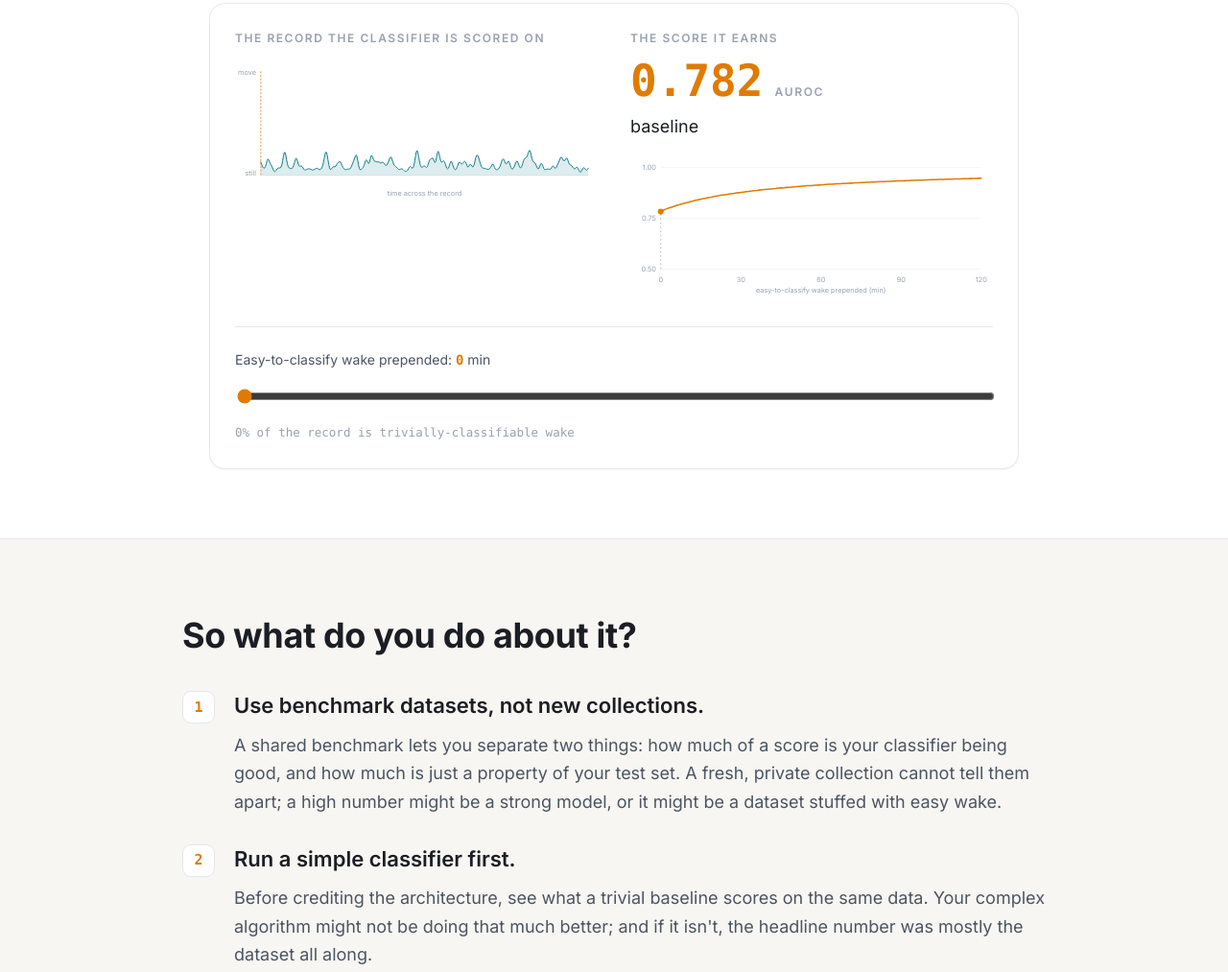
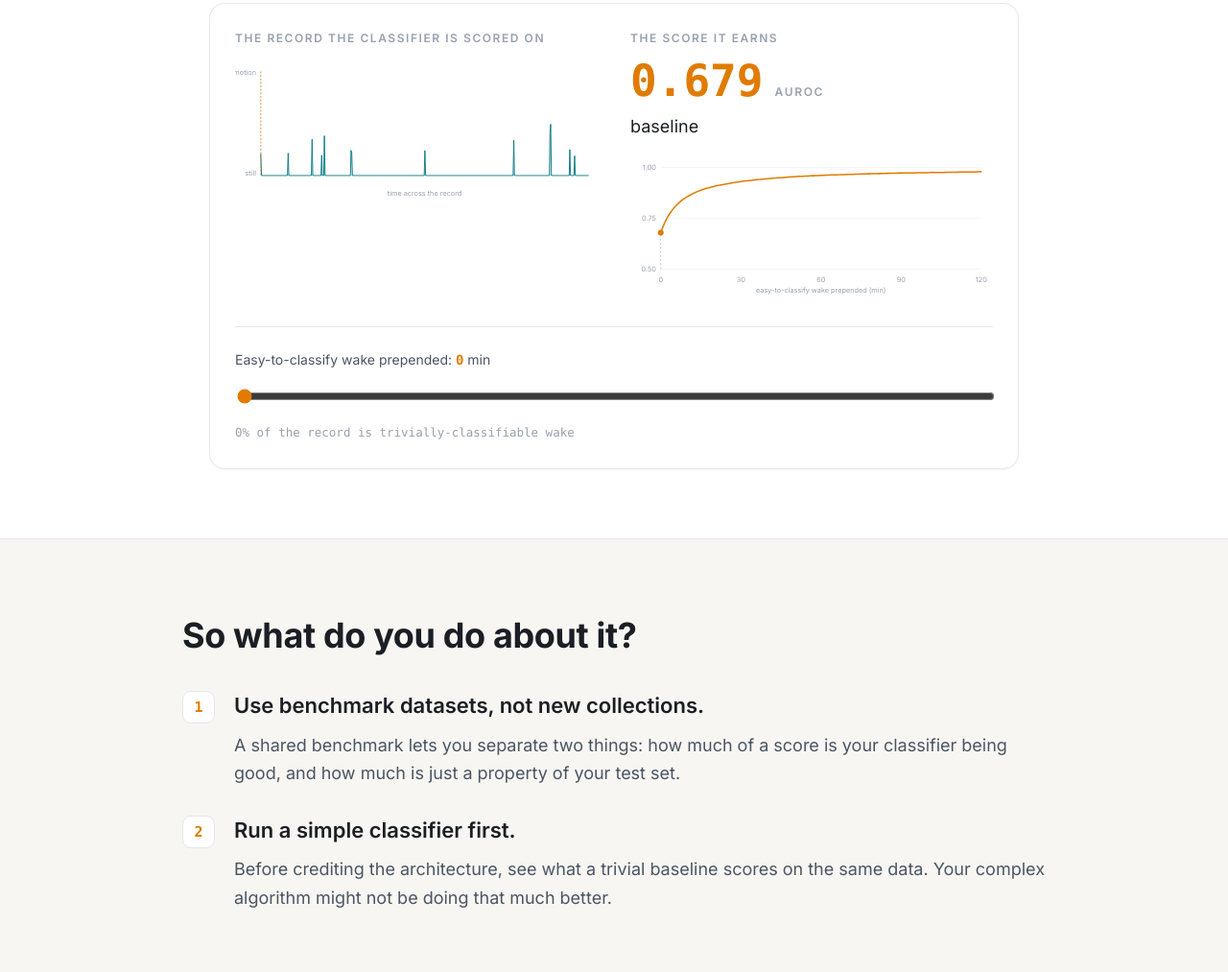
Before and after one commit to Arcascope/explainers, a plain HTML site: page etc/index.html in a window 1280 px wide. Shown: the part 1442-2455 px from the top of the page at 96% size. Drawn offline with Linux system fonts and the light colour scheme.

Commit message:
Port etc_demo.py construction; sleep-like motion; copy tweaks
- Replace the ad-hoc night model with a faithful port of etc_demo.py:
  zero-motion sleep with sparse sudden spikes (~one per 45 min), a
  Poisson wake-activity block, gaussian-smoothed + thresholded labels,
  AUROC of raw movement vs that ground truth (climbs ~0.68 to ~0.97)
- Motion trace now shows raw activity (spiky), matching the script's
  activity panel; y-axis label 'move' -> 'motion'; YMAX 13 -> 16
- Trim solution copy: drop the 'fresh private collection' sentence and
  the 'headline number was mostly the dataset' clause

Co-Authored-By: Claude Fable 5 <noreply@anthropic.com>
Claude-Session: https://claude.ai/code/session_01Kvyo6aLCu24goDN7mvCp6m

```diff
--- a/etc/index.html
+++ b/etc/index.html
@@ -184,7 +184,7 @@
       <div class="n">1</div>
       <div class="txt">
         <h3>Use benchmark datasets, not new collections.</h3>
-        <p>A shared benchmark lets you separate two things: how much of a score is your classifier being good, and how much is just a property of your test set. A fresh, private collection cannot tell them apart; a high number might be a strong model, or it might be a dataset stuffed with easy wake.</p>
+        <p>A shared benchmark lets you separate two things: how much of a score is your classifier being good, and how much is just a property of your test set.</p>
       </div>
     </div>
 
@@ -192,7 +192,7 @@
       <div class="n">2</div>
       <div class="txt">
         <h3>Run a simple classifier first.</h3>
-        <p>Before crediting the architecture, see what a trivial baseline scores on the same data. Your complex algorithm might not be doing that much better; and if it isn't, the headline number was mostly the dataset all along.</p>
+        <p>Before crediting the architecture, see what a trivial baseline scores on the same data. Your complex algorithm might not be doing that much better.</p>
       </div>
     </div>
   </section>
@@ -215,24 +215,24 @@
     for(let i=-r;i<=r;i++){ const v=Math.exp(-(i*i)/(2*s*s)); k.push(v); sum+=v; }
     return x.map((_,i)=>{ let a=0; for(let j=-r;j<=r;j++){ const idx=Math.min(x.length-1,Math.max(0,i+j)); a+=x[idx]*k[j+r]; } return a/sum; });
   }
-  const SIGMA=2;
+  // ---- Poisson sampler (Knuth) for the wake-activity block, as in etc_demo.py ----
+  function poisson(lam){ const L=Math.exp(-lam); let k=0,p=1; do{ k++; p*=rng(); }while(p>L); return k-1; }
 
-  // ---- build one synthetic night: activity = movement, label = true wake ----
-  // sleep is mostly quiet with occasional movement blips; true wake is elevated
-  // but overlaps the blips, so a movement-only classifier is good, not perfect.
-  const NIGHT=420;
-  const night=[], nightLabel=[];
-  for(let i=0;i<NIGHT;i++){
-    const wake = rng()<0.13 ? 1 : 0;
-    let a;
-    if(wake){ a = 2 + rng()*3.5; }
-    else { a = rng()*1.4; if(rng()<0.09) a += 2.5 + rng()*4; }   // sleep movement blip
-    night.push(a); nightLabel.push(wake);
-  }
-  // block of easy-to-classify wake: sustained, clearly above anything in the night
+  // ---- build one synthetic night, following etc_demo.py ----
+  // sleep is 8h of essentially zero motion, punctuated by sparse sudden movement
+  // spikes (about one every 45 min).
+  const NIGHT=480;
+  const night=new Array(NIGHT).fill(0);
+  for(let i=0;i<NIGHT;i++){ if(rng()<0.03) night[i]=3+rng()*5; }
+  // ground truth (computed once): smooth the motion, add a few extra blips, then
+  // threshold. The classifier below is scored against this and never sees it.
+  const smoothed=gauss(night,2);
+  for(let b=0;b<3;b++){ const pos=Math.floor(rng()*smoothed.length); smoothed[pos]+=3+rng()*5; }
+  const nightLabel=smoothed.map(v=> v>1.75 ? 1 : 0);
+  // block of easy-to-classify wake: sustained high movement (Poisson, like the script)
   const MAXW=120;
   const wakeBlock=[];
-  for(let i=0;i<MAXW;i++) wakeBlock.push(9 + rng()*4);
+  for(let i=0;i<MAXW;i++) wakeBlock.push(poisson(8));
 
   // ---- AUROC via average-rank (Mann-Whitney) ----
   function auroc(scores, labels){
@@ -247,9 +247,9 @@
     if(nPos===0||nNeg===0) return 1;
     return (sumPos - nPos*(nPos+1)/2)/(nPos*nNeg);
   }
-  // smoothed activity for a given amount of prepended wake, plus its labels
+  // classifier score = raw movement (movement means wake), plus the labels
   function recordAt(w){
-    const activity = gauss(wakeBlock.slice(0,w).concat(night), SIGMA);
+    const activity = wakeBlock.slice(0,w).concat(night);
     const labels = new Array(w).fill(1).concat(nightLabel);
     return {activity, labels};
   }
@@ -261,11 +261,11 @@
 
   // ================= MOTION FIGURE (left) =================
   const motion=document.getElementById('motion');
-  const MX0=44, MX1=604, MY0=22, MY1=200, YMAX=13;
+  const MX0=44, MX1=604, MY0=22, MY1=200, YMAX=16;
   // static scaffolding
   motion.appendChild(el('line',{class:'axis',x1:MX0,y1:MY1,x2:MX1,y2:MY1}));
   motion.appendChild(el('line',{class:'axis',x1:MX0,y1:MY0,x2:MX0,y2:MY1}));
-  (function(){ const t=el('text',{class:'axlab',x:MX0-8,y:MY0+6,'text-anchor':'end'}); t.textContent='move'; motion.appendChild(t);
+  (function(){ const t=el('text',{class:'axlab',x:MX0-8,y:MY0+6,'text-anchor':'end'}); t.textContent='motion'; motion.appendChild(t);
     const t2=el('text',{class:'axlab',x:MX0-8,y:MY1,'text-anchor':'end'}); t2.textContent='still'; motion.appendChild(t2);
     const t3=el('text',{class:'axlab',x:(MX0+MX1)/2,y:MY1+34,'text-anchor':'middle'}); t3.textContent='time across the record'; motion.appendChild(t3); })();
   // dynamic layers (created once, updated on input)
```
